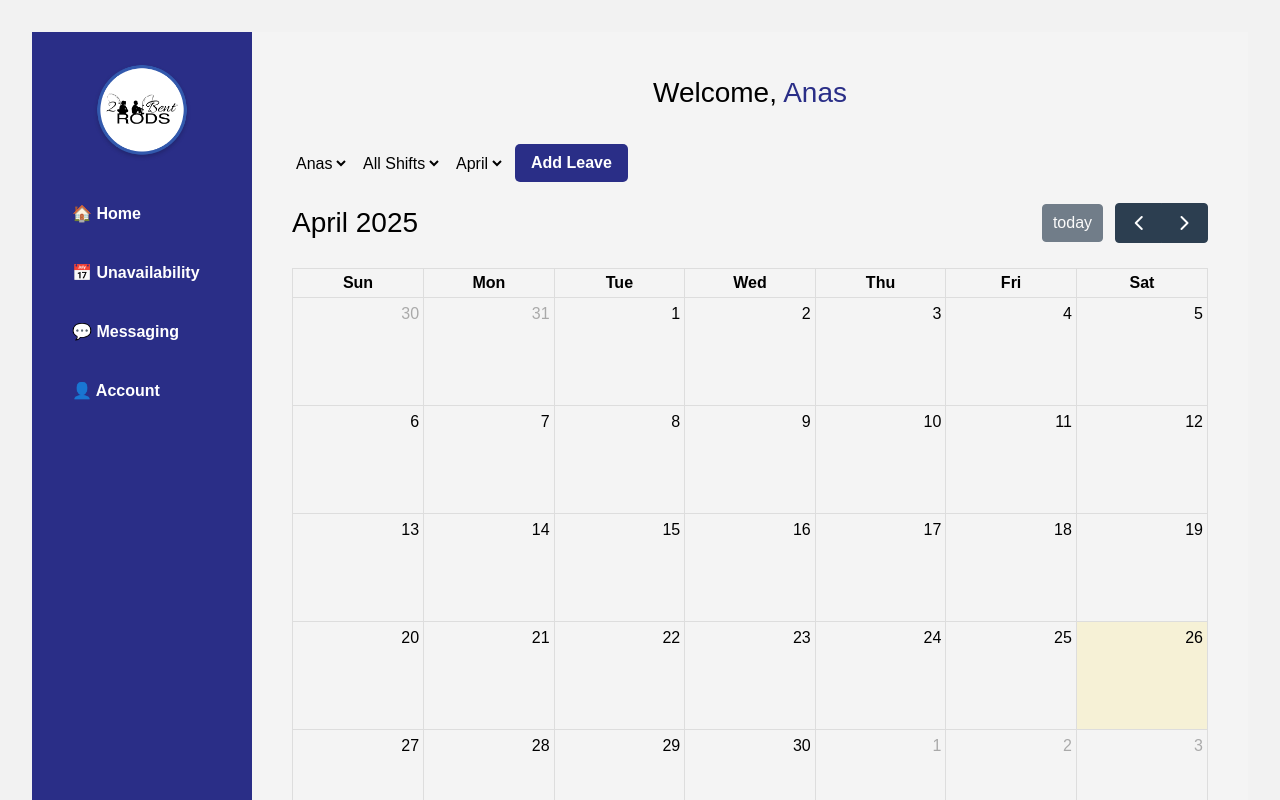
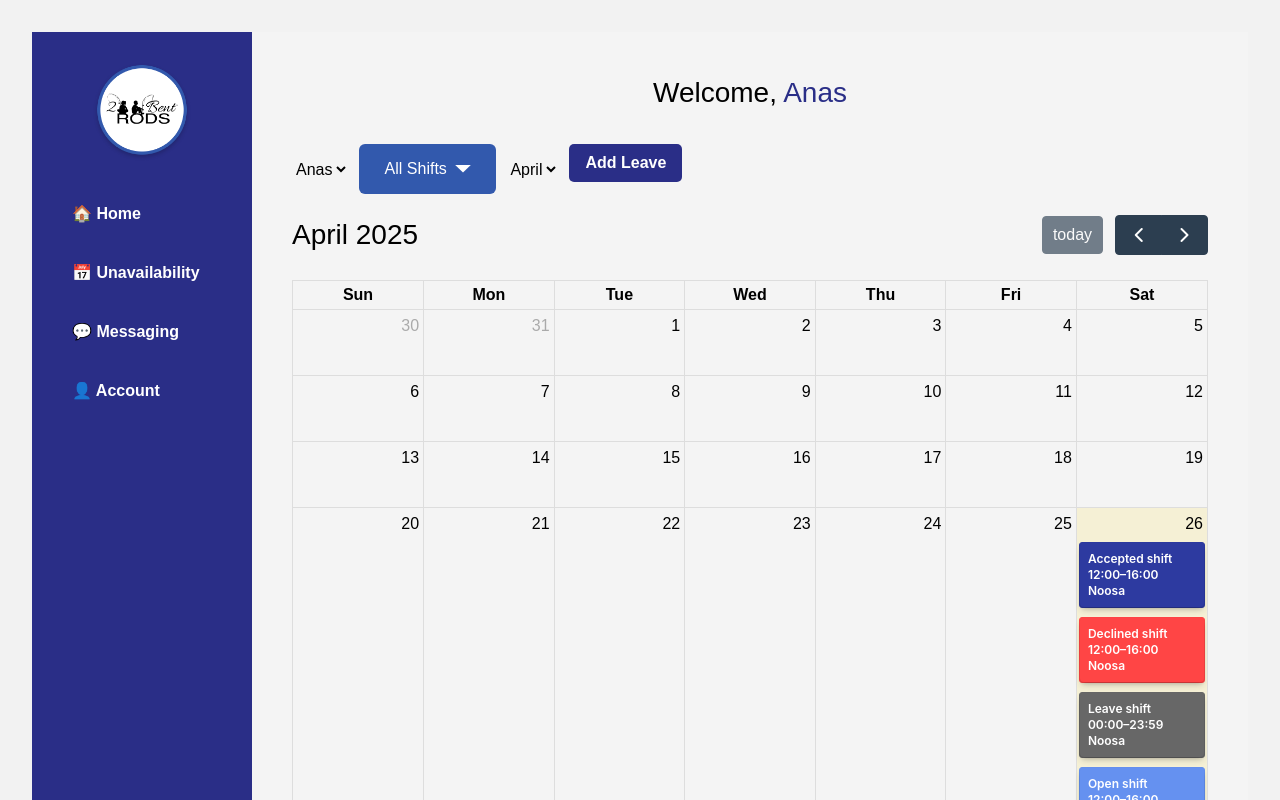
Before and after one commit to anaslqleibo/VS-Capstone-Project-T313, a React (Vite) app: page /dashboard in a window 1280 px wide. Shown: the top 800 px of the page. Built offline with nearby package versions, Linux system fonts and the light colour scheme.

Commit message:
Added filtering for shift status and updated formatDate util func

```diff
--- a/src/EmployeeDashboardPage.tsx
+++ b/src/EmployeeDashboardPage.tsx
@@ -1,15 +1,22 @@
-import React from 'react';
+import React, { useState } from 'react';
 import logo from './assets/LOGO.png';
 import './EmployeeDashboardPage.css';
 import { Calendar, EventProps } from './components/Calendar';
 import getStatusColor, { Status } from './components/utils/getStatusColor';
+import formatDate from './components/utils/formatDate';
+import Dropdown from './components/Dropdown';
+import { ButtonDropdown } from './components/Button';
 
 function EmployeeDashboardPage() {
+  const [activeFilter, setActiveFilter] = useState("All");
   const events: EventProps[] = [
-            { status: 'Accepted shift', time: '12:00–16:00', employee: 'Noosa', date: '2025-07-13', color: getStatusColor(Status.Accepted) },
-            { status: 'Unaccepted shift', time: '12:00–16:00', employee: 'Noosa', date: '2025-07-13', color: getStatusColor(Status.Unaccepted) },
-            { status: 'Leave', time: '00:00–23:59', employee: 'Noosa', date: '2025-07-13', color: getStatusColor(Status.Leave) },
-            { status: 'Open shift', time: '12:00–16:00', employee: 'Noosa', date: '2025-07-13', color: getStatusColor(Status.OpenShift) }
+            { status: Status.Accepted, time: '12:00–16:00', employee: 'Noosa', date: formatDate(new Date(), true) },
+            { status: Status.Unaccepted, time: '12:00–16:00', employee: 'Noosa', date: formatDate(new Date(), true) },
+            { status: Status.Leave, time: '00:00–23:59', employee: 'Noosa', date: formatDate(new Date(), true) },
+            { status: Status.OpenShift, time: '12:00–16:00', employee: 'Noosa', date: formatDate(new Date(), true) },
+            { status: Status.DeclinedShift, time: '12:00–16:00', employee: 'Noosa', date: formatDate(new Date(), true) },
+            { status: Status.Request, time: '12:00–16:00', employee: 'Noosa', date: formatDate(new Date(), true) },
+            { status: Status.Unassigned, time: '12:00–16:00', employee: '', date: formatDate(new Date(), true) }
           ];
 
   return (
@@ -29,13 +36,14 @@ function EmployeeDashboardPage() {
 
         <div className="calendar-controls">
           <select><option>Anas</option></select>
-          <select><option>All Shifts</option></select>
+          {/* <select><option>All Shifts</option></select> */}
+          <ButtonDropdown items={['All', ...Object.values(Status)]} actAsFilter setFilter={setActiveFilter}>All Shifts</ButtonDropdown>
           <select><option>April</option></select>
           <button className="add-leave">Add Leave</button>
         </div>
 
 
-        <Calendar events = {events}></Calendar>;
+        <Calendar events = {events} showStatus={activeFilter}></Calendar>;
 
       </div>
     </div>
--- a/src/components/Button.css
+++ b/src/components/Button.css
@@ -147,7 +147,7 @@ button {
   display: flex;
   align-items: center;
   gap: 8px;
-  background-color: var(--primary-color);
+  background-color: var(--secondary-color);
   color: white;
   padding: 1em 1.6em;
   border: none;
--- a/src/components/Button.tsx
+++ b/src/components/Button.tsx
@@ -1,4 +1,4 @@
-import { useState, useRef, useEffect, isValidElement } from 'react';
+import { useState, useRef, useEffect, isValidElement, Dispatch, SetStateAction } from 'react';
 import './Button.css';
 import Icon from '../assets/icons/Icons';
 
@@ -71,11 +71,14 @@ interface DropdownProps{
     fontSize ?: string;
     onItemClicks?: ((e: any) => void)[];
     items?: string[];
+    actAsFilter ?: boolean;
+    setFilter ?: Dispatch<SetStateAction<string>>;
     disabled ?: boolean;
     children?: React.ReactNode;
 }
-export function ButtonDropdown({fontSize, onItemClicks, items, ...props} : DropdownProps){
+export function ButtonDropdown({fontSize, onItemClicks, items, actAsFilter = false, ...props} : DropdownProps){
     const [open, setOpen] = useState(false);
+    const [text, setText] = useState(props.children || "Add Task")
     const dropdownRef = useRef<HTMLDivElement>(null);
 
     useEffect(() => {
@@ -95,7 +98,7 @@ export function ButtonDropdown({fontSize, onItemClicks, items, ...props} : Dropd
             onClick={() => setOpen((prev) => !prev)}
             style={{fontSize}}
             disabled={props.disabled}>
-            {props.children || <>Add task</>}
+            {text}
 
             <span className={`dropdown-icon ${open ? 'rotate' : ''}`}>
                 <svg xmlns="http://www.w3.org/2000/svg" width="1em" height="0.5em" viewBox="0 0 16 8" fill="none" style={{ verticalAlign: 'middle' }}>
@@ -109,7 +112,12 @@ export function ButtonDropdown({fontSize, onItemClicks, items, ...props} : Dropd
                 {
                     items ? items.map((item, index) =>
                     <div className="dropdown-item"
-                    onClick={onItemClicks?.[index]}>
+                    onClick={ () =>
+                        {   onItemClicks?.[index]
+                            if (actAsFilter) setText(item);
+                            setOpen(false);
+                            if (props.setFilter) props.setFilter(item);
+                        }}>
                         {item}
                     </div>) :
                     <><div className="dropdown-item">Item 1</div>
--- a/src/components/Calendar.tsx
+++ b/src/components/Calendar.tsx
@@ -1,36 +1,43 @@
 import FullCalendar from "@fullcalendar/react";
 import dayGridPlugin from '@fullcalendar/daygrid';
 import interactionPlugin from '@fullcalendar/interaction';
+import getStatusColor, { Status } from "./utils/getStatusColor";
+// import listPlugin from '@fullcalendar/list';
 
 export interface EventProps{
-    status: string;
+    status: Status;
     time: string;
     employee: string;
     date: string;
-    color: string;
 }
 
 interface CalendarProps{
     initialView ?: string; // TODO: should specify enum
     selectable ?: boolean;
     events: EventProps[];
+    showStatus?: string;
 }
 
 function constructEventsArray(events: EventProps[]){
     const newEvents:any = [];
     events.forEach(e => {
-        const event = {title: e.status+"\n"+e.time+"\n"+e.employee, date: e.date, color: e.color};
+        const event = {title: e.status+" shift"+"\n"+e.time+"\n"+e.employee, date: e.date, color: getStatusColor(e.status)};
         newEvents.push(event);
     });
    return newEvents;
 }
 
-export function Calendar({initialView = "dayGridMonth", selectable = true, events} : CalendarProps){
-    const newEvents = constructEventsArray(events);
+function filterEventsArray(events: EventProps[], showStatus : string){
+    if (showStatus === "All") return events;
+    else return events.filter(e => e.status === showStatus);
+}
+
+export function Calendar({initialView = "dayGridMonth", selectable = true, events, showStatus, ...props} : CalendarProps){
+    const newEvents = constructEventsArray(showStatus ? filterEventsArray(events, showStatus) : events);
     return (
     <FullCalendar
           plugins={[dayGridPlugin, interactionPlugin]}
-          initialView="dayGridMonth"
+          initialView={initialView}
           selectable={true}
           events={newEvents}
           eventContent={(arg) => {
--- a/src/components/utils/createNotification.tsx
+++ b/src/components/utils/createNotification.tsx
@@ -11,7 +11,7 @@ interface ParamTypes {
     onClick?: Function
 }
 
-export function createNotification({type=Status.Accepted, date, daysLeft=1, onClick} : ParamTypes){
+export function createNotification({type=Status.Accepted, date = new Date(), daysLeft=1, onClick} : ParamTypes){
     const circle = (status : Status)=>{
         return <Icon id="circle" width="0.5em" className={`text-[color:${getStatusColor(status)}] mr-2`}/>
     };
--- a/src/components/utils/formatDate.tsx
+++ b/src/components/utils/formatDate.tsx
@@ -1,25 +1,27 @@
-export default function formatDate(date ?: Date | string) {
-    if (typeof date === 'string' || date===undefined){
-        if (/^\d{2}-\d{2}-\d{4}$/.test(date??"")) return date;
-        let d;
-        if (date)
-            d = new Date(date);
-        else
-            d = new Date();  // If date argument not passed take today's date
 
-        let month = '' + (d.getMonth() + 1);
-        let day = '' + d.getDate();
-        let year = d.getFullYear();
+export default function formatDate(date : Date | string = new Date(), sqlDateFormat : boolean = false) : string {
+    let dateToFormat;
+    if (typeof date === 'string'){
+        if (/^\d{2}-\d{2}-\d{4}$/.test(date)) return date;
 
-        if (month.length < 2)
-            month = '0' + month;
-        if (day.length < 2)
-            day = '0' + day;
-
-        return [day,month,year].join('-');
-
+        // should do checking if date string format is correct
+        dateToFormat = new Date(date);
     }
     else{
-        // TODO: Add parsing for Date type object
+        dateToFormat = date;
     }
+
+    let month = '' + (dateToFormat.getMonth() + 1);
+    let day = '' + dateToFormat.getDate();
+    const year = dateToFormat.getFullYear();
+
+    if (month.length < 2)
+        month = '0' + month;
+    if (day.length < 2)
+        day = '0' + day;
+
+    if (sqlDateFormat)
+        return [year,month,day].join('-');
+    else
+        return [day,month,year].join('-');
 }
--- a/src/components/utils/getStatusColor.tsx
+++ b/src/components/utils/getStatusColor.tsx
@@ -1,11 +1,11 @@
 export enum Status {
-    Unaccepted,
-    Unassigned,
-    Accepted,
-    Leave,
-    OpenShift,
-    Request,
-    DeclinedShift
+    Unaccepted = 'Unaccepted',
+    Unassigned = 'Unassigned',
+    Accepted = 'Accepted',
+    Leave = 'Leave',
+    OpenShift = 'Open',
+    Request = 'Request',
+    DeclinedShift = 'Declined'
 }
 
 function getStatusColor(status:Status){
```
